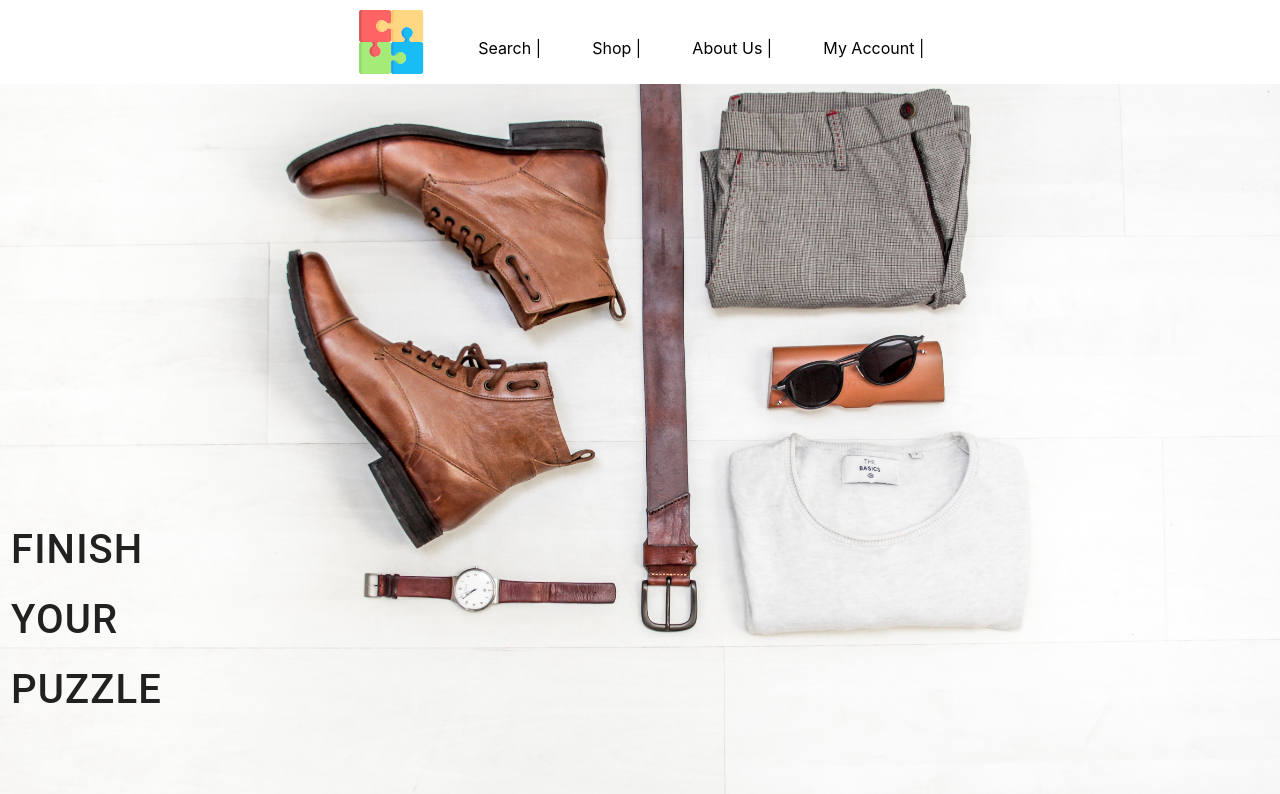
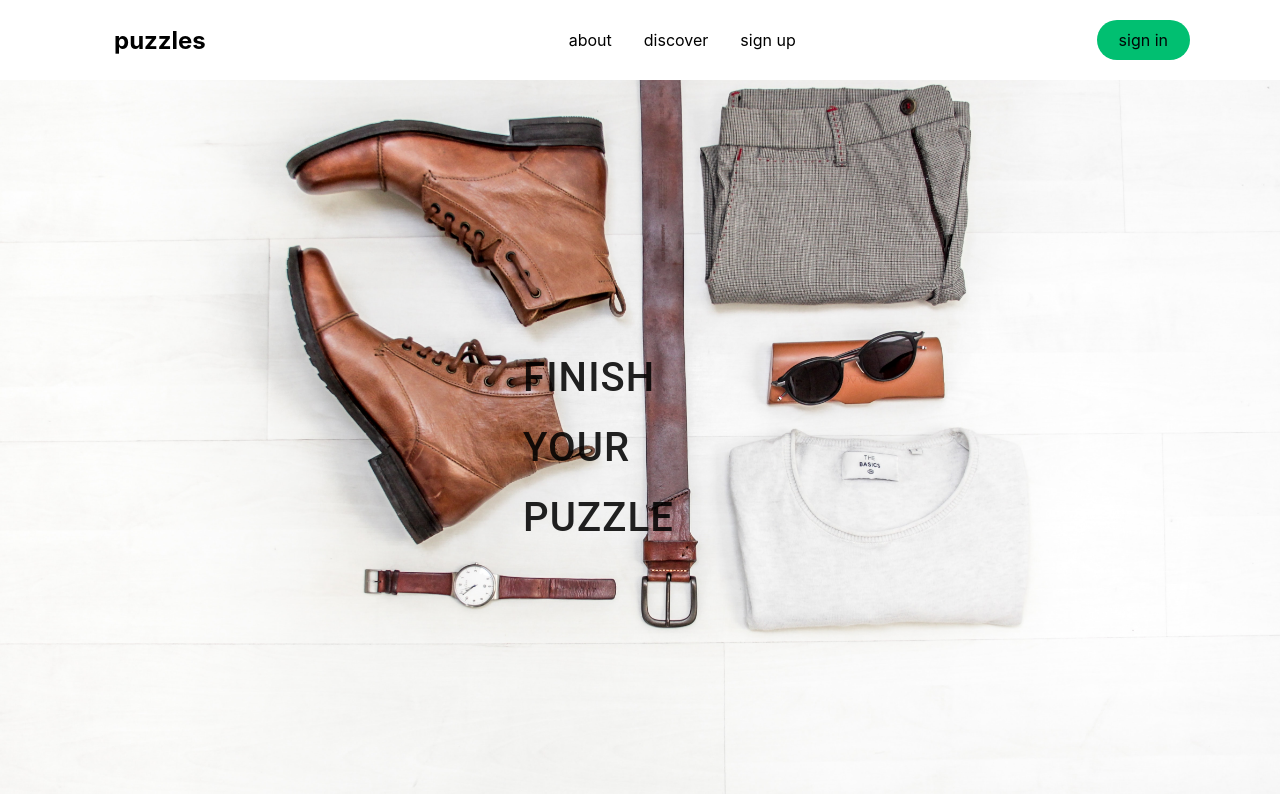
Before and after one commit to Damon-Chhun/Puzzles, a React (Create React App) app in the folder client/: page / in a window 1280 px wide. Shown: the top 794 px of the page. Built offline with nearby package versions, Linux system fonts and the light colour scheme; no server answers.

Commit message:
revamping header

```diff
--- a/client/src/components/header/header.component.jsx
+++ b/client/src/components/header/header.component.jsx
@@ -1,30 +1,44 @@
 import React from "react";
-import { Link } from "react-router-dom";
-import { AppBar, Button } from "@material-ui/core";
-import { ReactComponent as Logo } from "../../assets/puzzle-logo-2.svg";
+import { FaBars as Bars } from "react-icons/fa";
+// import { Link } from "react-router-dom";
+// import { AppBar, Button } from "@material-ui/core";
+// import { ReactComponent as Logo } from "../../assets/puzzle-logo-2.svg";
 
 import {
-  HeaderContainer,
-  LogoContainer,
-  LeftOptionsContainer,
-  RightOptionsContainer,
-  OptionLink
+  Nav,
+  NavContainer,
+  NavLogo,
+  NavMenu,
+  NavItem,
+  NavLinks,
+  MobileIcon,
+  NavBtnLink,
+  NavButton
 } from "./header.styled";
 
 const Header = () => (
-  <HeaderContainer>
-    <LeftOptionsContainer>
-      <LogoContainer className="logo-container" to="/">
-        <Logo className="nested-logo" />
-      </LogoContainer>
-    </LeftOptionsContainer>
-    <RightOptionsContainer>
-      <OptionLink>Search |</OptionLink>
-      <OptionLink>Shop |</OptionLink>
-      <OptionLink>About Us |</OptionLink>
-      <OptionLink>My Account |</OptionLink>
-    </RightOptionsContainer>
-  </HeaderContainer>
+  <Nav>
+    <NavContainer>
+      <NavLogo to="/">puzzles</NavLogo>
+      <MobileIcon>
+        <Bars />
+      </MobileIcon>
+      <NavMenu>
+        <NavItem>
+          <NavLinks to="/about">about</NavLinks>
+        </NavItem>
+        <NavItem>
+          <NavLinks to="/discover">discover</NavLinks>
+        </NavItem>
+        <NavItem>
+          <NavLinks to="/sign up">sign up</NavLinks>
+        </NavItem>
+      </NavMenu>
+      <NavButton>
+        <NavBtnLink to="/signin">sign in</NavBtnLink>
+      </NavButton>
+    </NavContainer>
+  </Nav>
 );
 
 export default Header;
--- a/client/src/components/header/header.styled.jsx
+++ b/client/src/components/header/header.styled.jsx
@@ -1,47 +1,113 @@
 import styled from "styled-components";
-import { Link } from "react-router-dom";
+import { Link as LinkRouter } from "react-router-dom";
+import { Link as LinkScroll } from "react-scroll";
 
-export const HeaderContainer = styled.div`
-  height: 50px:
-  width: 100vw;
+export const Nav = styled.nav`
   display: flex;
-  flex-direction: row;
-  justify-content: space-between;
-`;
+  justify-content: center;
+  align-items: center;
+  background: white;
+  height: 80px;
+  width: 100%;
+  position: sticky;
+  top: 0;
+  z-index: 10;
 
-export const LogoContainer = styled(Link)`
-  margin: 10px;
-  height: 8vh;
-  width: 8vw;
-  display: flex;
-  flex-direction: column;
-  flex-wrap: none;
-  align-items: flex-end;
-  justify-content: center;
-
-  .nested-logo {
-    cursor: pointer;
-    height: 100%;
-    width: 100%;
+  @media screen and (max-width: 960px) {
+    transition: 0.8s all ease;
   }
 `;
 
-export const LeftOptionsContainer = styled.div`
+export const NavContainer = styled.div`
   display: flex;
-  flex-direction: row;
-  justify-content: flex-start;
+  justify-content: space-between;
+  height: 80px;
+  z-index: 1;
+  width: 100%;
+  padding: 0 24;
+  max-width: 1100px;
 `;
 
-export const RightOptionsContainer = styled.div`
+export const NavLogo = styled(LinkRouter)`
+  color: black;
+  margin-left: auto;
+  cursor: pointer;
   display: flex;
-  justify-content: flex-end;
-  align-items: flex-end;
+  align-items: center;
+  margin-left: 24px;
+  text-decoration: none;
+  font-weight: bold;
+  font-size: 1.5rem;
 `;
 
-export const OptionLink = styled(Link)`
+export const MobileIcon = styled.div`
+  display: none;
+
+  @media screen and (max-width: 768px) {
+    display:block;
+    position: absolute:
+    top: 0;
+    right: 0;
+    transform: translate(-100%, 35%);
+    font-size: 1.8rem;
+    cursor: pointer;
+  }
+`;
+
+export const NavMenu = styled.ul`
+  display: flex;
+  align-items: center;
+  list-style: none;
+  text-align: center;
+  margin-right: -22px;
+
+  @media screen and (max-width: 768px) {
+    display: none;
+  }
+`;
+export const NavItem = styled.li`
+  height: 80px;
+`;
+
+export const NavLinks = styled(LinkScroll)`
+color: black;
+display: flex;
+align-items: center;
+text-decoration: none;
+padding 0 1rem;
+height: 100%;
+cursor: pointer;
+
+&.active {
+  border-bottom: 5px solid #01bf71;
+}
+`;
+
+export const NavButton = styled.nav`
+  display: flex;
+  align-items: center;
+
+  @media screen and (max-width: 768px) {
+    display: none;
+  }
+`;
+
+export const NavBtnLink = styled(LinkRouter)`
+  border-radius: 50px;
+  background: #01bf71;
+  white-space: nowrap;
+  padding: 10px 22px;
+  font-size: 1rem;
+  outline: none;
+  border: none;
   cursor: pointer;
-  color: black;
+  transition: all 0.2s ease-in-out;
   text-decoration: none;
-  margin: 2vw;
-  font-size: 2vh;
+  color: #010606;
+
+  &:hover {
+    transition: all 0.2s ease-in-out;
+    background: black;
+    color: #01bf71;
+  }
 `;
--- a/client/src/pages/homepage/homepage.component.jsx
+++ b/client/src/pages/homepage/homepage.component.jsx
@@ -1,4 +1,4 @@
-import React from "react";
+import React, { Fragment } from "react";
 import { HomePageContainer, BackgroundContainer } from "./homepage.styled";
 import Header from "../../components/header/header.component";
 import { Button, ButtonBase } from "@material-ui/core";
@@ -8,7 +8,7 @@ import Footer from "../../components/footer/footer.component";
 //import Quote from "../../components/quote/quote.component";
 
 const HomePage = () => (
-  <HomePageContainer>
+  <Fragment>
     <Header />
     <BackgroundContainer>
       <Button color="default" size="large" href="/shop" className="button">
@@ -17,7 +17,7 @@ const HomePage = () => (
     </BackgroundContainer>
 
     <Directory />
-  </HomePageContainer>
+  </Fragment>
 );
 
 export default HomePage;
--- a/client/src/pages/homepage/homepage.styled.jsx
+++ b/client/src/pages/homepage/homepage.styled.jsx
@@ -5,7 +5,7 @@ export const HomePageContainer = styled.div`
   display: flex;
   flex-direction: column;
   flex-wrap: no-wrap;
-  justify-content: center;
+
   align-items: center;
   width: 100w;
 
@@ -18,8 +18,8 @@ export const BackgroundContainer = styled.div`
   height: 100vh;
   width: 100%;
   display: flex;
-  justify-content: flex-start;
-  align-items: flex-end;
+  justify-content: center;
+  align-items: center;
   background-size: cover;
   .button {
     height: 50vh;
--- a/package.json
+++ b/package.json
@@ -40,6 +40,7 @@
     "gravatar": "^1.8.1",
     "jsonwebtoken": "^8.5.1",
     "mongoose": "^5.11.12",
+    "react-icons": "^4.1.0",
     "react-redux": "^7.2.2",
     "react-router-dom": "^5.2.0",
     "react-scroll": "^1.8.1",
```
Also changed, not shown: 1 other file (tests, documents, lock files or other folders).
